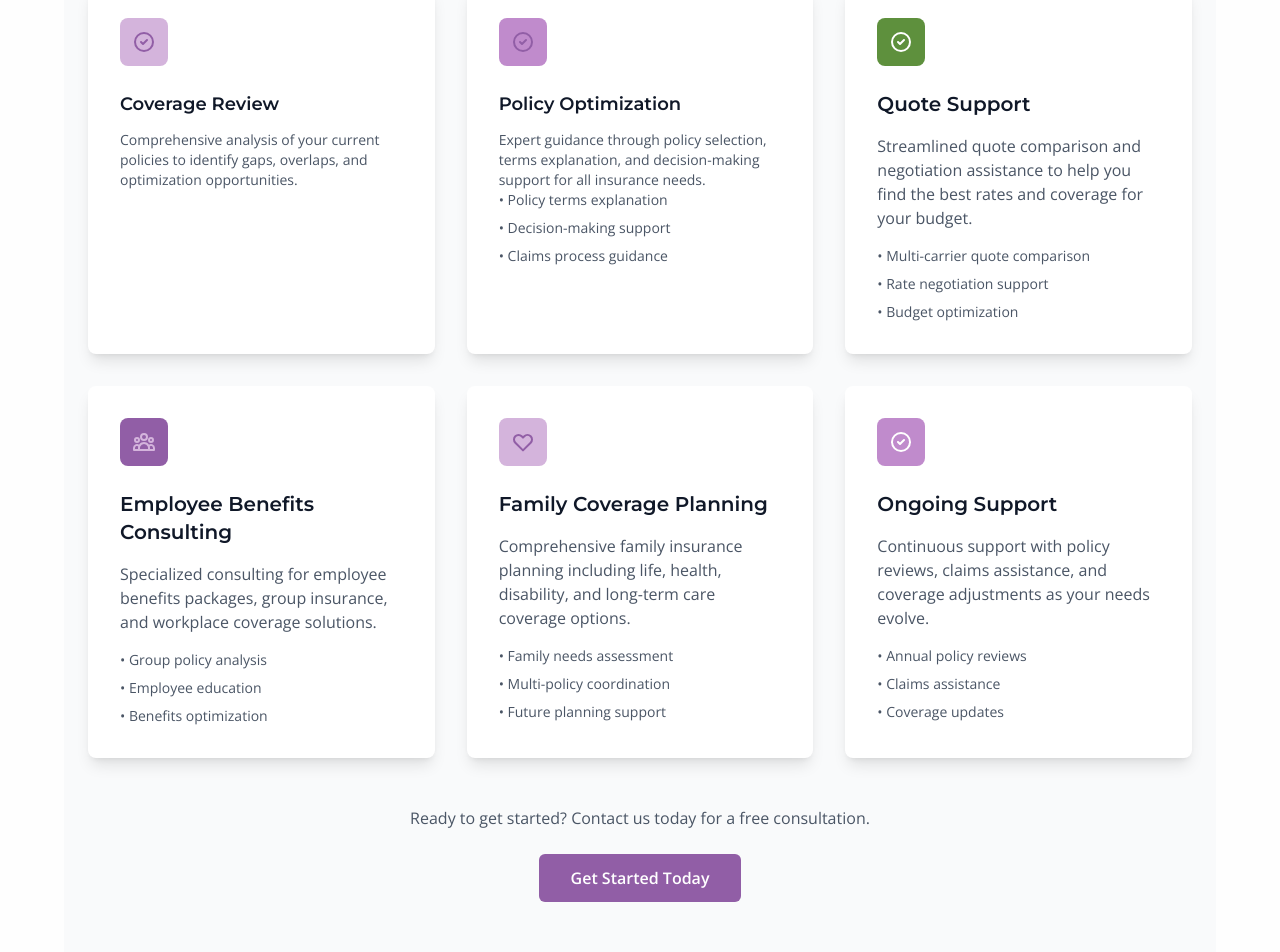
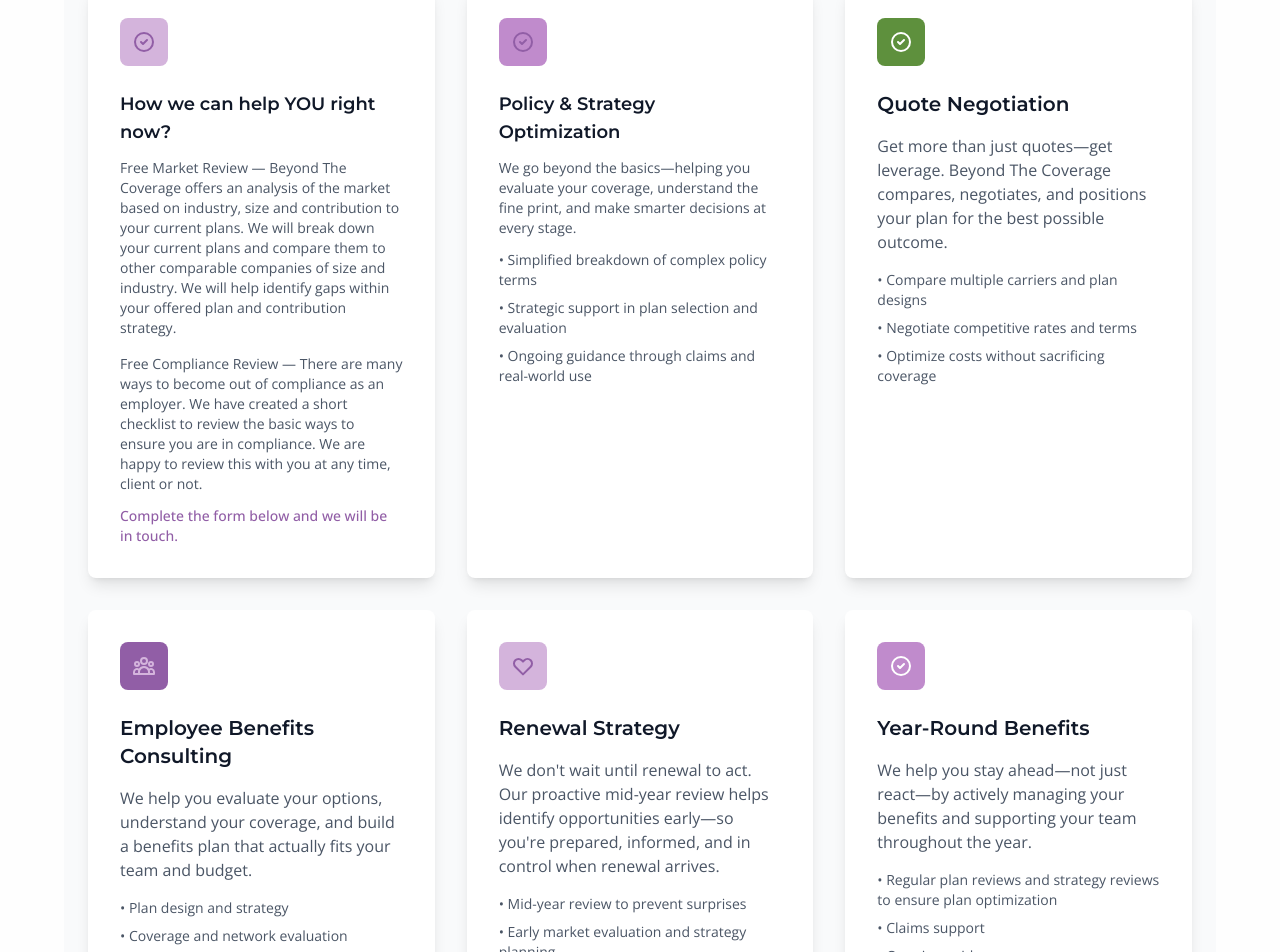
Before and after one commit to impr3ssionist/beyond-the-coverage, a Next.js app: page / in a window 1280 px wide. Shown: the part 1082-2034 px from the top of the page. Built offline with nearby package versions, Linux system fonts and the light colour scheme.

Commit message:
fix validation schema

```diff
--- a/app/components/ContactForm.tsx
+++ b/app/components/ContactForm.tsx
@@ -56,6 +56,12 @@ export default function ContactForm() {
       onSubmit={handleSubmit}
       className="mx-auto max-w-2xl space-y-5 rounded-2xl border border-light bg-white p-8 shadow-lg"
     >
+      <div className="text-center mb-6">
+        <h3 className="text-xl font-semibold text-gray-900 mb-2">
+          Get a free Market Review & Compliance Check
+        </h3>
+      </div>
+
       <div className="grid gap-5 md:grid-cols-2">
         <div>
           <label
--- a/app/lib/validation.ts
+++ b/app/lib/validation.ts
@@ -3,10 +3,10 @@ import { z } from "zod";
 export const contactSchema = z.object({
   full_name: z.string().min(2, "Name is required"),
   company_name: z.string().optional(),
-  email: z.email("Valid email required"),
+  email: z.string().email("Valid email required"),
+  message: z.string().min(10, "Message is required"),
   phone: z.string().optional(),
   number_of_employees: z.string().optional(),
-  message: z.string().min(10, "Message is required"),
 });
 
 export type ContactInput = z.infer<typeof contactSchema>;
--- a/app/page.tsx
+++ b/app/page.tsx
@@ -19,61 +19,66 @@ export default function HomePage() {
             <h2 className="text-3xl md:text-4xl font-bold mb-4 text-gray-900">Our Services</h2>
             <div className="w-24 h-1 bg-primary mx-auto mb-6"></div>
             <p className="text-lg text-gray-600 max-w-2xl mx-auto">
-              Comprehensive insurance consulting services designed to help you navigate coverage options
+              Comprehensive employee insurance consulting services designed to help you navigate coverage options
               with confidence and clarity.
             </p>
           </div>
 
           <div className="grid gap-8 md:grid-cols-2 lg:grid-cols-3">
-            {/* Coverage Reviews */}
+            {/* Coverage Reviews - How we can help YOU right now? */}
             <div className="bg-white p-8 rounded-lg shadow-lg hover:shadow-xl transition-shadow duration-300">
               <div className="w-12 h-12 bg-light rounded-lg flex items-center justify-center mb-6">
                 <svg className="w-6 h-6 text-primary" fill="none" stroke="currentColor" viewBox="0 0 24 24">
                   <path strokeLinecap="round" strokeLinejoin="round" strokeWidth={2} d="M9 12l2 2 4-4m6 2a9 9 0 11-18 0 9 9 0 0118 0z" />
                 </svg>
               </div>
-              <h3 className="text-lg font-semibold mb-3 text-gray-900">Coverage Review</h3>
+              <h3 className="text-lg font-semibold mb-3 text-gray-900">How we can help YOU right now?</h3>
+              <p className="text-sm text-gray-600 mb-4">
+                Free Market Review — Beyond The Coverage offers an analysis of the market based on industry, size and contribution to your current plans. We will break down your current plans and compare them to other comparable companies of size and industry. We will help identify gaps within your offered plan and contribution strategy.
+              </p>
               <p className="text-sm text-gray-600">
-                Comprehensive analysis of your current policies to identify gaps, overlaps, and optimization opportunities.
+                Free Compliance Review — There are many ways to become out of compliance as an employer. We have created a short checklist to review the basic ways to ensure you are in compliance. We are happy to review this with you at any time, client or not.
+              </p>
+              <p className="text-sm text-primary font-medium mt-3">
+                Complete the form below and we will be in touch.
               </p>
             </div>
 
 
 
-            {/* Policy Guidance */}
+            {/* Policy & Strategy Optimization */}
             <div className="bg-white p-8 rounded-lg shadow-lg hover:shadow-xl transition-shadow duration-300">
               <div className="w-12 h-12 bg-secondary rounded-lg flex items-center justify-center mb-6">
                 <svg className="w-6 h-6 text-primary" fill="none" stroke="currentColor" viewBox="0 0 24 24">
                   <path strokeLinecap="round" strokeLinejoin="round" strokeWidth={2} d="M9 12l2 2 4-4m6 2a9 9 0 11-18 0 9 9 0 0118 0z" />
                 </svg>
               </div>
-              <h3 className="text-lg font-semibold mb-3 text-gray-900">Policy Optimization</h3>
-              <p className="text-sm text-gray-600">
-                Expert guidance through policy selection, terms explanation, and decision-making support for all insurance needs.
+              <h3 className="text-lg font-semibold mb-3 text-gray-900">Policy & Strategy Optimization</h3>
+              <p className="text-sm text-gray-600 mb-3">
+                We go beyond the basics—helping you evaluate your coverage, understand the fine print, and make smarter decisions at every stage.
               </p>
               <ul className="text-sm text-gray-600 space-y-2">
-                <li>• Policy terms explanation</li>
-                <li>• Decision-making support</li>
-                <li>• Claims process guidance</li>
+                <li>• Simplified breakdown of complex policy terms</li>
+                <li>• Strategic support in plan selection and evaluation</li>
+                <li>• Ongoing guidance through claims and real-world use</li>
               </ul>
             </div>
 
-            {/* Quote Support */}
+            {/* Quote Negotiation */}
             <div className="bg-white p-8 rounded-lg shadow-lg hover:shadow-xl transition-shadow duration-300">
               <div className="w-12 h-12 bg-accent rounded-lg flex items-center justify-center mb-6">
                 <svg className="w-6 h-6 text-white" fill="none" stroke="currentColor" viewBox="0 0 24 24">
                   <path strokeLinecap="round" strokeLinejoin="round" strokeWidth={2} d="M9 12l2 2 4-4m6 2a9 9 0 11-18 0 9 9 0 0118 0z" />
                 </svg>
               </div>
-              <h3 className="text-xl font-semibold mb-4 text-gray-900">Quote Support</h3>
+              <h3 className="text-xl font-semibold mb-4 text-gray-900">Quote Negotiation</h3>
               <p className="text-gray-600 mb-4">
-                Streamlined quote comparison and negotiation assistance to help you
-                find the best rates and coverage for your budget.
+                Get more than just quotes—get leverage. Beyond The Coverage compares, negotiates, and positions your plan for the best possible outcome.
               </p>
               <ul className="text-sm text-gray-600 space-y-2">
-                <li>• Multi-carrier quote comparison</li>
-                <li>• Rate negotiation support</li>
-                <li>• Budget optimization</li>
+                <li>• Compare multiple carriers and plan designs</li>
+                <li>• Negotiate competitive rates and terms</li>
+                <li>• Optimize costs without sacrificing coverage</li>
               </ul>
             </div>
 
@@ -86,51 +91,51 @@ export default function HomePage() {
               </div>
               <h3 className="text-xl font-semibold mb-4 text-gray-900">Employee Benefits Consulting</h3>
               <p className="text-gray-600 mb-4">
-                Specialized consulting for employee benefits packages, group insurance,
-                and workplace coverage solutions.
+                We help you evaluate your options, understand your coverage, and build a benefits plan that actually fits your team and budget.
               </p>
               <ul className="text-sm text-gray-600 space-y-2">
-                <li>• Group policy analysis</li>
-                <li>• Employee education</li>
-                <li>• Benefits optimization</li>
+                <li>• Plan design and strategy</li>
+                <li>• Coverage and network evaluation</li>
+                <li>• Employee education and support</li>
+                <li>• Personalized one-on-one support to help your employees confidently choose the coverage that's right for them</li>
               </ul>
             </div>
 
-            {/* Family Coverage Planning */}
+            {/* Renewal Strategy */}
             <div className="bg-white p-8 rounded-lg shadow-lg hover:shadow-xl transition-shadow duration-300">
               <div className="w-12 h-12 bg-light rounded-lg flex items-center justify-center mb-6">
                 <svg className="w-6 h-6 text-primary" fill="none" stroke="currentColor" viewBox="0 0 24 24">
                   <path strokeLinecap="round" strokeLinejoin="round" strokeWidth={2} d="M4.318 6.318a4.5 4.5 0 000 6.364L12 20.364l7.682-7.682a4.5 4.5 0 00-6.364-6.364L12 7.636l-1.318-1.318a4.5 4.5 0 00-6.364 0z" />
                 </svg>
               </div>
-              <h3 className="text-xl font-semibold mb-4 text-gray-900">Family Coverage Planning</h3>
+              <h3 className="text-xl font-semibold mb-4 text-gray-900">Renewal Strategy</h3>
               <p className="text-gray-600 mb-4">
-                Comprehensive family insurance planning including life, health,
-                disability, and long-term care coverage options.
+                We don't wait until renewal to act. Our proactive mid-year review helps identify opportunities early—so you're prepared, informed, and in control when renewal arrives.
               </p>
               <ul className="text-sm text-gray-600 space-y-2">
-                <li>• Family needs assessment</li>
-                <li>• Multi-policy coordination</li>
-                <li>• Future planning support</li>
+                <li>• Mid-year review to prevent surprises</li>
+                <li>• Early market evaluation and strategy planning</li>
+                <li>• Support in selecting the best-fit plan at renewal</li>
               </ul>
             </div>
 
-            {/* Ongoing Support */}
+            {/* Year-Round Benefits */}
             <div className="bg-white p-8 rounded-lg shadow-lg hover:shadow-xl transition-shadow duration-300">
               <div className="w-12 h-12 bg-secondary rounded-lg flex items-center justify-center mb-6">
                 <svg className="w-6 h-6 text-white" fill="none" stroke="currentColor" viewBox="0 0 24 24">
                   <path strokeLinecap="round" strokeLinejoin="round" strokeWidth={2} d="M9 12l2 2 4-4m6 2a9 9 0 11-18 0 9 9 0 0118 0z" />
                 </svg>
               </div>
-              <h3 className="text-xl font-semibold mb-4 text-gray-900">Ongoing Support</h3>
+              <h3 className="text-xl font-semibold mb-4 text-gray-900">Year-Round Benefits</h3>
               <p className="text-gray-600 mb-4">
-                Continuous support with policy reviews, claims assistance, and
-                coverage adjustments as your needs evolve.
+                We help you stay ahead—not just react—by actively managing your benefits and supporting your team throughout the year.
               </p>
               <ul className="text-sm text-gray-600 space-y-2">
-                <li>• Annual policy reviews</li>
-                <li>• Claims assistance</li>
-                <li>• Coverage updates</li>
+                <li>• Regular plan reviews and strategy reviews to ensure plan optimization</li>
+                <li>• Claims support</li>
+                <li>• Ongoing guidance</li>
+                <li>• Renewal support and guidance</li>
+                <li>• Year round compliance Support and Compliance reminders</li>
               </ul>
             </div>
           </div>
@@ -213,9 +218,9 @@ export default function HomePage() {
             </p>
           </div>
 
-          <div className="grid grid-cols-1 md:grid-cols-3 gap-8 items-center">
+          <div className="grid grid-cols-1 md:grid-cols-3 gap-6 items-center">
             {/* Partner 1 - Cigna */}
-            <div className="flex items-center justify-center p-4 grayscale hover:grayscale-0 hover:scale-105 transition-all duration-300">
+            <div className="flex items-center justify-center p-6 bg-gray-50 rounded-lg hover:shadow-md transition-all duration-300 md:grayscale md:hover:grayscale-0">
               <div className="text-center">
                 <div className="h-16 w-40 flex items-center justify-center">
                   <Image
@@ -230,7 +235,7 @@ export default function HomePage() {
             </div>
 
             {/* Partner 2 - Kaiser */}
-            <div className="flex items-center justify-center p-4 grayscale hover:grayscale-0 hover:scale-105 transition-all duration-300">
+            <div className="flex items-center justify-center p-6 bg-gray-50 rounded-lg hover:shadow-md transition-all duration-300 md:grayscale md:hover:grayscale-0">
               <div className="text-center">
                 <div className="h-16 w-40 flex items-center justify-center">
                   <Image
@@ -245,7 +250,7 @@ export default function HomePage() {
             </div>
 
             {/* Partner 3 - Boulder Chamber */}
-            <div className="flex items-center justify-center p-4 grayscale hover:grayscale-0 hover:scale-105 transition-all duration-300">
+            <div className="flex items-center justify-center p-6 bg-gray-50 rounded-lg hover:shadow-md transition-all duration-300 md:grayscale md:hover:grayscale-0">
               <div className="text-center">
                 <div className="h-16 w-40 flex items-center justify-center">
                   <Image
```
Also changed, not shown: app/components/HeroSlideShow.tsx (+3 -4 lines).
